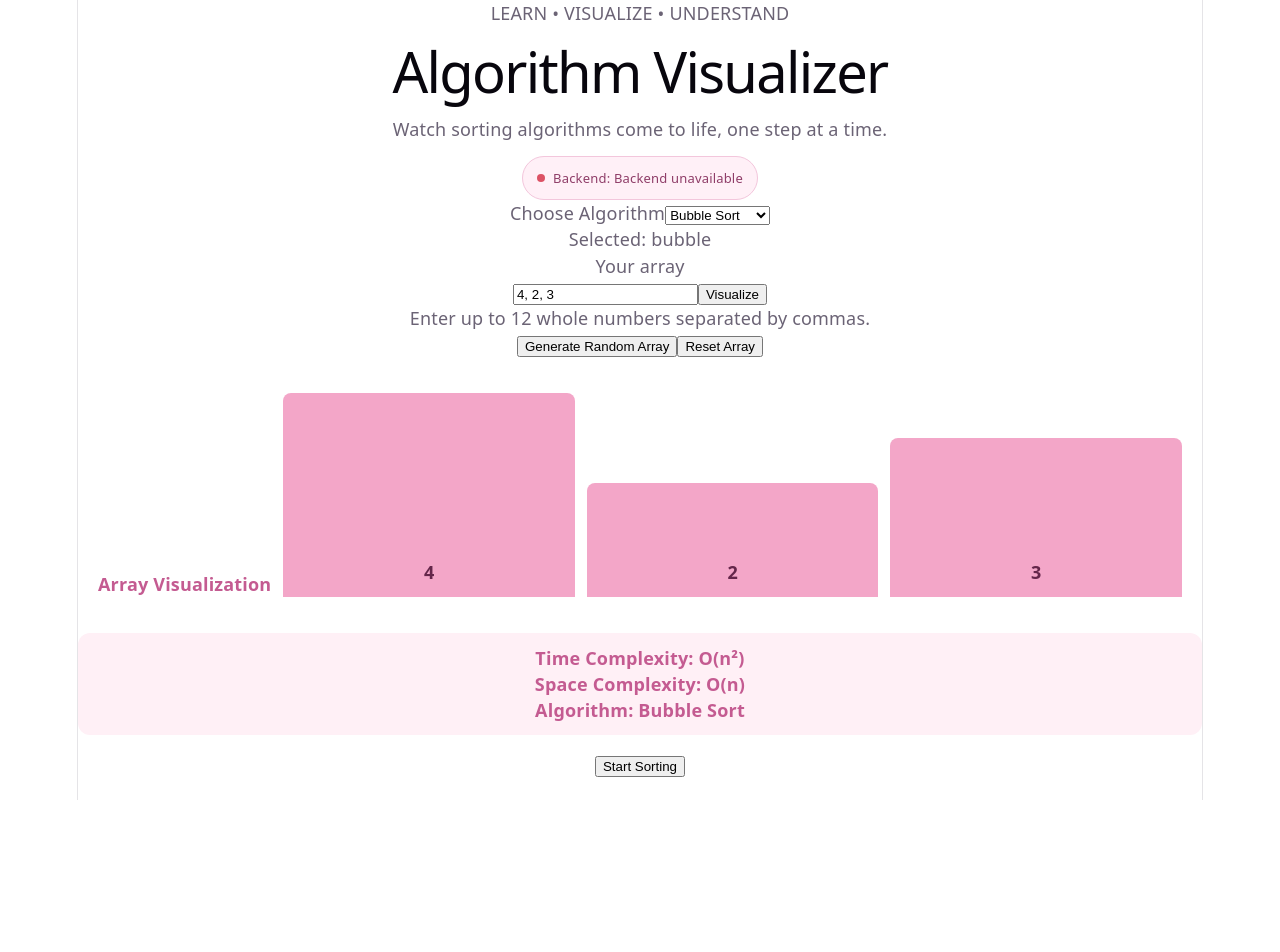
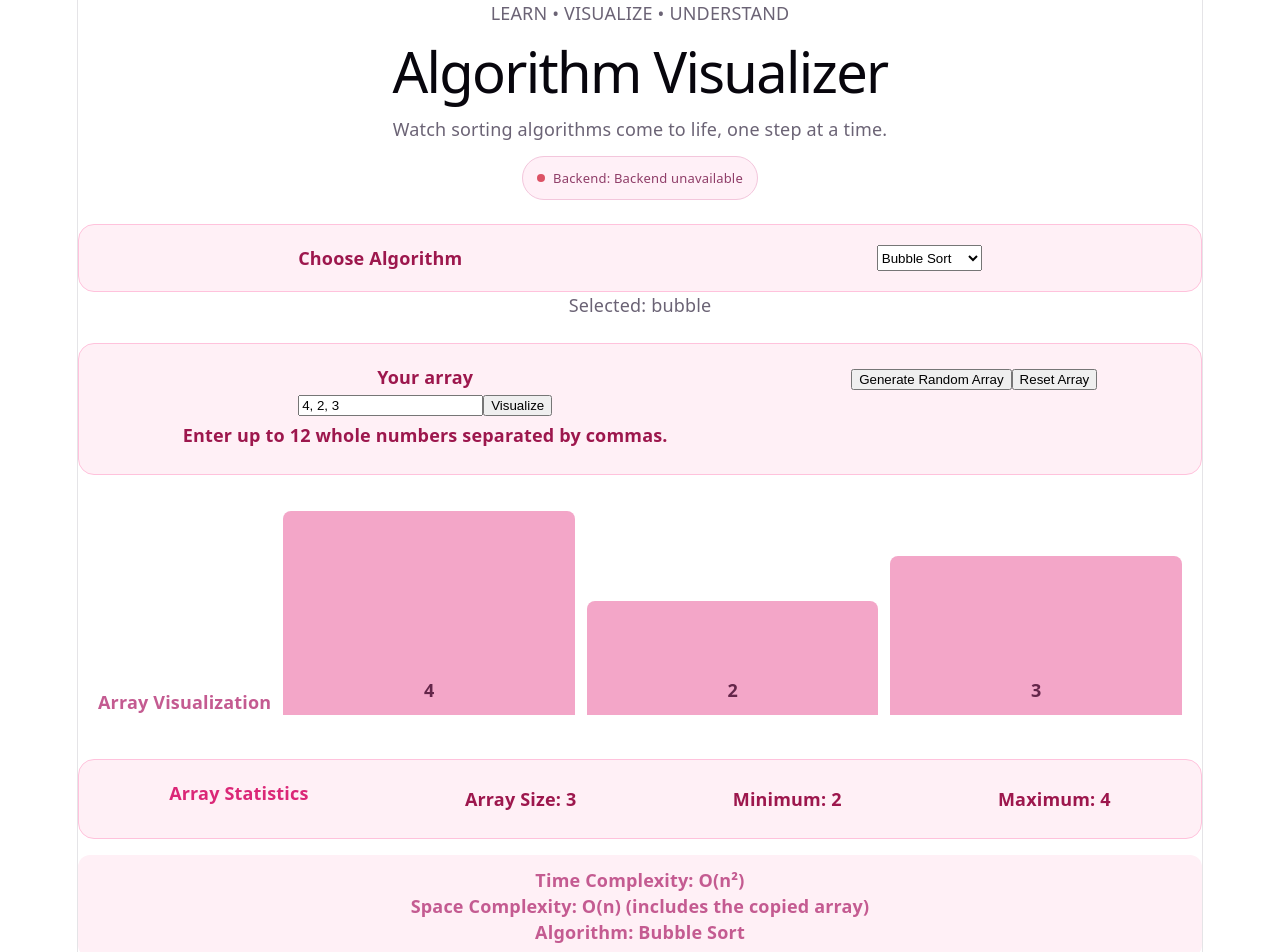
Before and after one commit to kritikhatri/algorithm-visualizer, a React (Vite) app: page / in a window 1280 px wide. Shown: the top 952 px of the page. Before the commit the page ends 800 px from the top, so only its background shows below. Built offline with nearby package versions, Linux system fonts and the light colour scheme; no server answers.

Commit message:
Add step-by-step bubble sort visualization

```diff
--- a/src/App.css
+++ b/src/App.css
@@ -235,3 +235,24 @@
   border-radius: 12px;
   font-weight: 600;
 }
+.panel {
+  display: flex;
+  justify-content: space-around;
+  gap: 16px;
+  margin-top: 24px;
+  padding: 20px;
+  background: #fff0f6;
+  border: 1px solid #ffc2dc;
+  border-radius: 16px;
+  color: #9d174d;
+  font-weight: 600;
+  flex-wrap: wrap;
+}
+.panel h3 {
+  color: #db2777;
+  font-size: 18px;
+  margin: 0 0 12px;
+}
+.panel p {
+  margin: 6px 0;
+}
--- a/src/App.jsx
+++ b/src/App.jsx
@@ -1,30 +1,34 @@
 
 import { useEffect, useState } from 'react'
 import './App.css'
+
 import Header from './components/Header'
 import ArrayControls from './components/ArrayControls'
 import ArrayVisualizer from './components/ArrayVisualizer'
 import AlgorithmSelector from './components/AlgorithmSelector'
 import SortButton from './components/SortButton'
-import { bubbleSort, selectionSort, insertionSort } from './utils/sorting'
 import AlgorithmInfo from './components/AlgorithmInfo'
+import Statistics from './components/Statistics'
+
+import {
+  bubbleSort,
+  selectionSort,
+  insertionSort,
+  bubbleSortSteps,
+} from './utils/sorting'
 
 function App() {
   const [apiStatus, setApiStatus] = useState('Checking...')
+
   const [input, setInput] = useState('4, 2, 3')
   const [array, setArray] = useState([4, 2, 3])
   const [error, setError] = useState('')
+
   const [algorithm, setAlgorithm] = useState('bubble')
   const [isSorting, setIsSorting] = useState(false)
-  const handleSort = () => {
-  if (algorithm === 'bubble') {
-    setArray(bubbleSort(array))
-  } else if (algorithm === 'selection') {
-    setArray(selectionSort(array))
-  } else if (algorithm === 'insertion') {
-  setArray(insertionSort(array))
-  }
-}
+
+  const [animationSteps, setAnimationSteps] = useState([])
+  const [currentStep, setCurrentStep] = useState(0)
 
   useEffect(() => {
     fetch('/api/health')
@@ -32,6 +36,7 @@ function App() {
       .then((data) => setApiStatus(data.message))
       .catch(() => setApiStatus('Backend unavailable'))
   }, [])
+
   function handleSubmit(event) {
     event.preventDefault()
 
@@ -52,6 +57,8 @@ function App() {
     }
 
     setArray(values.map(Number))
+    setAnimationSteps([])
+    setCurrentStep(0)
     setError('')
   }
 
@@ -62,23 +69,60 @@ function handleGenerate() {
 
     setArray(values)
     setInput(values.join(', '))
+    setAnimationSteps([])
+    setCurrentStep(0)
     setError('')
   }
 
   function handleReset() {
     setArray([4, 2, 3])
     setInput('4, 2, 3')
+    setAnimationSteps([])
+    setCurrentStep(0)
+    setIsSorting(false)
     setError('')
+  }
+
+  function handleSort() {
+    setError('')
+
+    if (algorithm === 'bubble') {
+      const steps = bubbleSortSteps(array)
+
+      setAnimationSteps(steps)
+      setCurrentStep(0)
+      setArray(steps[0].array)
+    } else if (algorithm === 'selection') {
+      setArray(selectionSort(array))
+      setAnimationSteps([])
+      setCurrentStep(0)
+    } else if (algorithm === 'insertion') {
+      setArray(insertionSort(array))
+      setAnimationSteps([])
+      setCurrentStep(0)
+    }
+  }
+
+  function handleNextStep() {
+    if (currentStep < animationSteps.length - 1) {
+      const nextStep = currentStep + 1
+
+      setCurrentStep(nextStep)
+      setArray(animationSteps[nextStep].array)
+    }
   }
 
   return (
     <main className="visualizer">
       <Header apiStatus={apiStatus} />
+
       <AlgorithmSelector
         algorithm={algorithm}
         setAlgorithm={setAlgorithm}
       />
+
       <p>Selected: {algorithm}</p>
+
       <ArrayControls
         input={input}
         setInput={setInput}
@@ -86,12 +130,37 @@ function handleReset() {
         onGenerate={handleGenerate}
         onReset={handleReset}
       />
+
+      {error && <p className="error">{error}</p>}
+
       <ArrayVisualizer array={array} />
+
+      {algorithm === 'bubble' && animationSteps.length > 0 && (
+        <section className="panel">
+          <p>
+            Step: {currentStep} of {animationSteps.length - 1}
+          </p>
+
+          <button
+            onClick={handleNextStep}
+            disabled={currentStep >= animationSteps.length - 1}
+          >
+            {currentStep >= animationSteps.length - 1
+              ? 'Sorting Complete'
+              : 'Next Step'}
+          </button>
+        </section>
+      )}
+
+      <Statistics array={array} />
+
       <AlgorithmInfo algorithm={algorithm} />
-      <SortButton onSort={handleSort} isSorting={isSorting} />
 
+      <SortButton
+        onSort={handleSort}
+        isSorting={isSorting}
+      />
     </main>
-
   )
 }
 
--- a/src/components/AlgorithmInfo.jsx
+++ b/src/components/AlgorithmInfo.jsx
@@ -8,7 +8,7 @@ function AlgorithmInfo({ algorithm }) {
   return (
   <div className="complexity-info">
     <p>Time Complexity: {info[algorithm]}</p>
-    <p>Space Complexity: O(n)</p>
+    <p>Space Complexity: O(n) (includes the copied array)</p>
     <p>Algorithm: {algorithm.charAt(0).toUpperCase() + algorithm.slice(1)} Sort</p>
   </div>
 )
--- a/src/components/Statistics.jsx
+++ b/src/components/Statistics.jsx
@@ -0,0 +1,23 @@
+
+function Statistics({ array }) {
+  if (array.length === 0) {
+    return (
+      <section className="panel">
+        <p>Array Size: 0</p>
+        <p>Minimum: —</p>
+        <p>Maximum: —</p>
+      </section>
+    )
+  }
+
+  return (
+    <section className="panel">
+        <h3>Array Statistics</h3>
+        <p>Array Size: {array.length}</p>
+        <p>Minimum: {Math.min(...array)}</p>
+        <p>Maximum: {Math.max(...array)}</p>
+    </section>
+  )
+}
+
+export default Statistics
--- a/src/utils/sorting.js
+++ b/src/utils/sorting.js
@@ -49,3 +49,36 @@ export function insertionSort(array) {
 
   return result
 }
+
+export function bubbleSortSteps(array) {
+  const result = [...array]
+  const steps = []
+
+  steps.push({
+    array: [...result],
+    comparing: [],
+    swapped: false,
+  })
+
+  for (let i = 0; i < result.length; i++) {
+    for (let j = 0; j < result.length - i - 1; j++) {
+      const comparing = [j, j + 1]
+      let swapped = false
+
+      if (result[j] > result[j + 1]) {
+        const temp = result[j]
+        result[j] = result[j + 1]
+        result[j + 1] = temp
+        swapped = true
+      }
+
+      steps.push({
+        array: [...result],
+        comparing,
+        swapped,
+      })
+    }
+  }
+
+  return steps
+}
```
Lines whose indentation alone changed are shown as unchanged.
